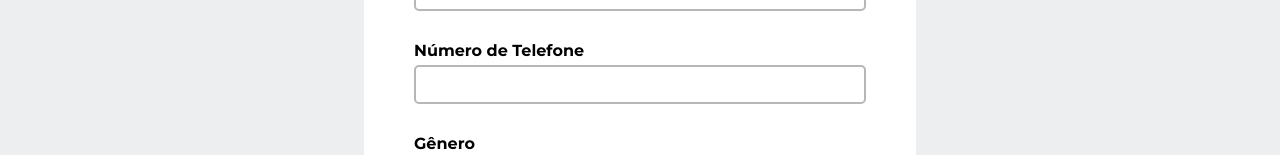
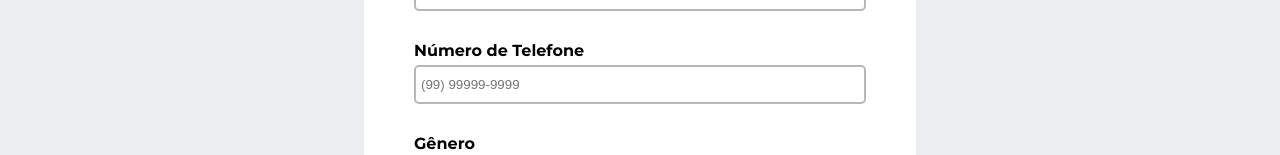
Before and after one commit to milenaa052/Cadastro-React.js, a React (Create React App) app: page / in a window 1280 px wide. Shown: the part 504-659 px from the top of the page. Built offline with nearby package versions, Linux system fonts and the light colour scheme.

Commit message:
Validações do formulário de dados pessoais

```diff
--- a/src/App.css
+++ b/src/App.css
@@ -5,6 +5,7 @@
   --azul-claro: #369CFB;
   --azul-escuro: #00284d;
   --background-header: #fcfcfc;
+  --vermelho: #ff0000;
 }
 
 .navbar {
@@ -107,6 +108,13 @@
         &:hover {
           color: var(--azul-escuro);
         }
+      }
+
+      span {
+        color: var(--vermelho);
+        font-size: 13px;
+        float: left;
+        font-weight: 500;
       }
     }
 
--- a/src/components/CadastroDadosPessoais.js
+++ b/src/components/CadastroDadosPessoais.js
@@ -9,15 +9,51 @@ const RegistrationForm = () => {
     genero: ''
   });
 
+  const [error, setError] = useState({
+    dataNasc: '',
+    telefone: ''
+  });
+
   const handleChange = (e) => {
+    const { name, value } = e.target;
+    setError({ ...error, [name]: '' });
+
+    if (name === 'dataNasc') {
+      const hoje = new Date();
+      const dataSelecionada = new Date(value);
+
+      if (dataSelecionada > hoje) {
+        setError({ ...error, dataNasc: "A data de nascimento não deve ser maior do que a data atual" });
+        return;
+      }
+    }
+
+    if (name === 'telefone') {
+      let telFormat = value.replace(/\D/g, "");
+      telFormat = telFormat.replace(/^(\d{2})(\d)/, "($1) $2");
+      telFormat = telFormat.replace(/(\d{5})(\d)/, "$1-$2");
+      telFormat = telFormat.slice(0, 15);
+
+      setFormData({
+        ...formData,
+        [name]: telFormat
+      });
+      return;
+    }
+
     setFormData({
       ...formData,
-      [e.target.name]: e.target.value
+      [name]: value
     });
   };
 
   const handleSubmit = (e) => {
     e.preventDefault();
+    if (formData.telefone.length !== 15) {
+      setError({ ...error, telefone: "O telefone deve estar preenchido corretamente." });
+      return;
+    }
+
     console.log('Formulário enviado:', formData);
   };
 
@@ -38,10 +74,12 @@ const RegistrationForm = () => {
             <div className="campos">
                 <label htmlFor="dataNasc" className="label">Data de Nascimento</label>
                 <input type="date" id="dataNasc" name="dataNasc" value={formData.dataNasc} onChange={handleChange} required/>
+                {error.dataNasc && <span className="error">{error.dataNasc}</span>}
             </div>
             <div className="campos">
                 <label htmlFor="telefone" className="label">Número de Telefone</label>
-                <input type="tel" id="telefone" name="telefone" value={formData.telefone} onChange={handleChange} required/>
+                <input type="tel" id="telefone" name="telefone" value={formData.telefone} onChange={handleChange} required placeholder="(99) 99999-9999"/>
+                {error.telefone && <span className="error">{error.telefone}</span>}
             </div>
 
             <div className="campos">
```
